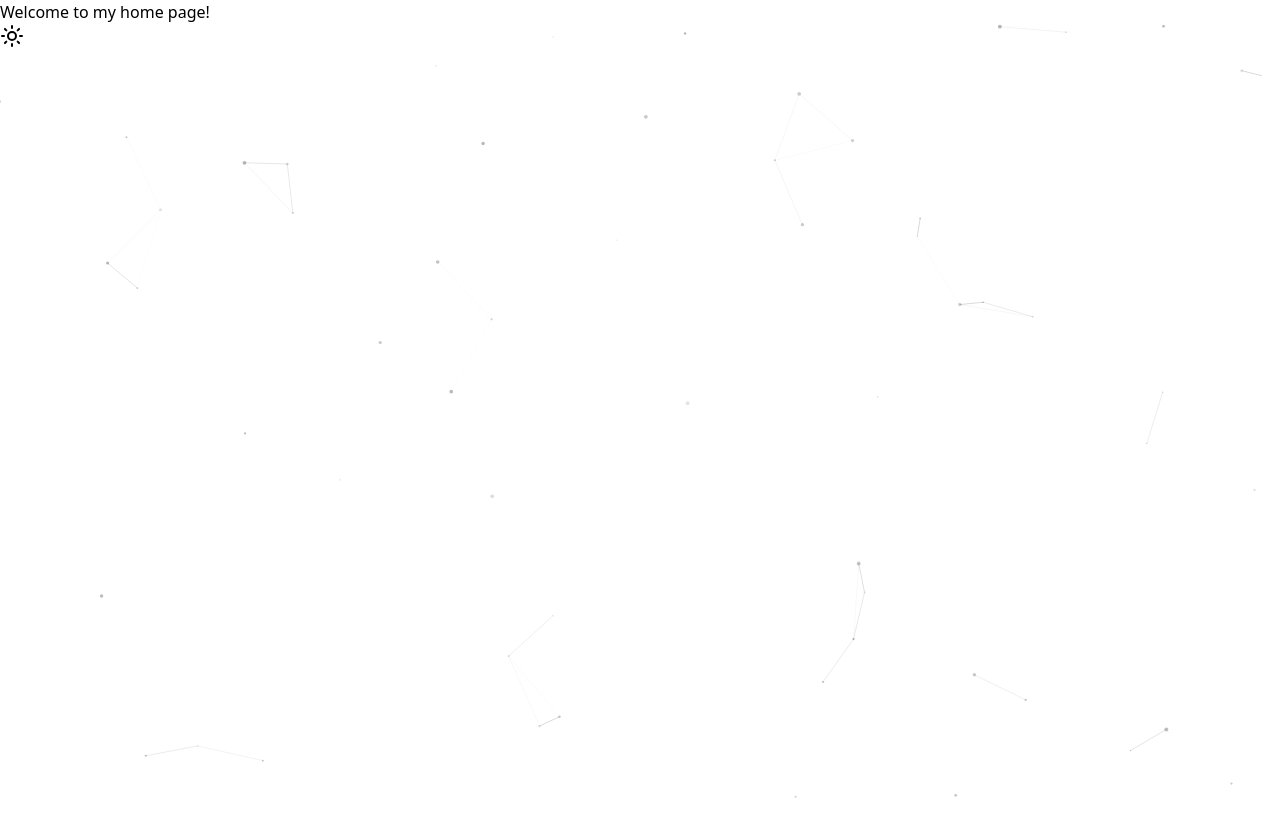
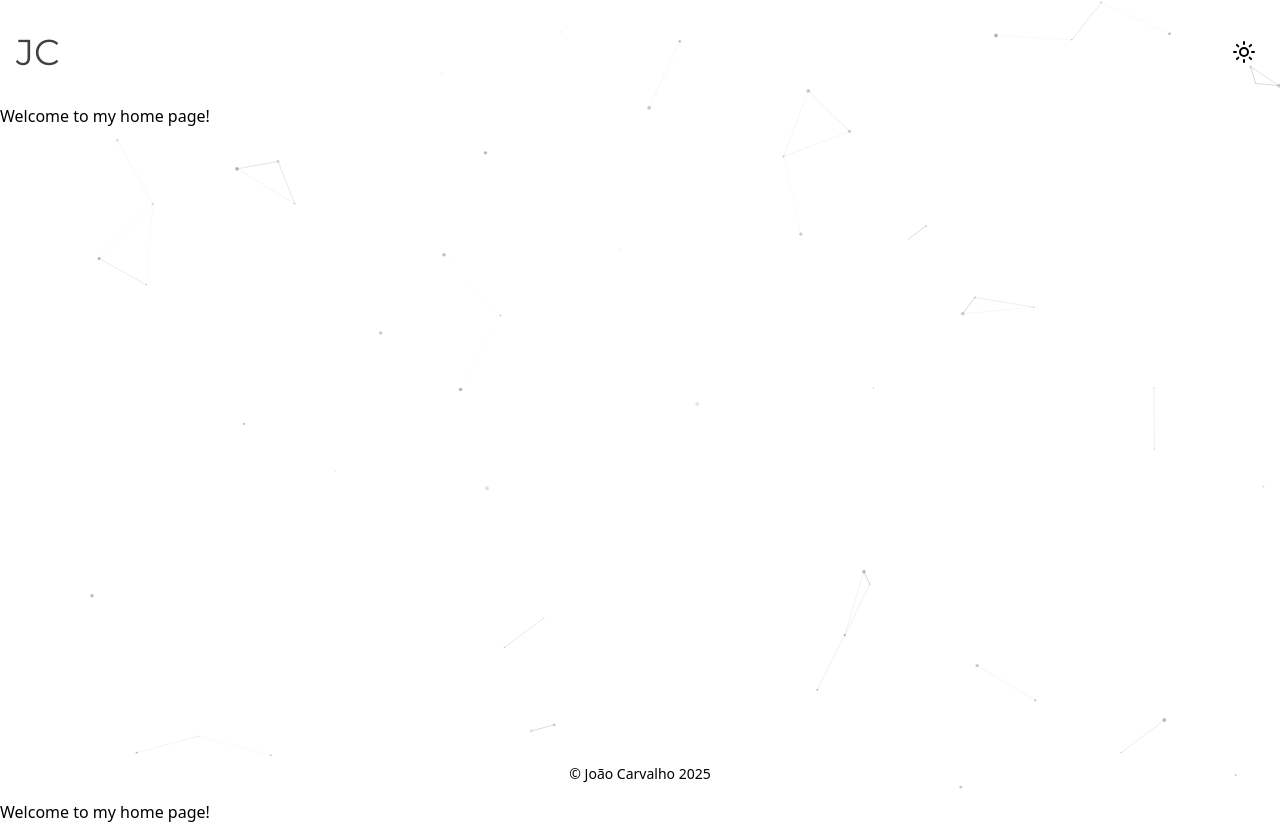
Before and after one commit to joaoc-dev/personal-website, a Next.js app: page / in a window 1280 px wide. Before the commit the page ends 800 px from the top, so only its background shows below. Built offline with nearby package versions, Linux system fonts and the light colour scheme.

Commit message:
feat: add nav-bar

```diff
--- a/app/globals.css
+++ b/app/globals.css
@@ -12,4 +12,15 @@
   --color-foreground: var(--foreground);
   --font-sans: var(--font-geist-sans);
   --font-mono: var(--font-geist-mono);
+  --font-montserrat: var(--font-montserrat);
 }
+
+@layer components {
+  .logo {
+    @apply opacity-75 hover:opacity-100 hover:scale-101 transition-all duration-300 ease-in-out cursor-pointer text-4xl font-montserrat;
+  }
+
+  .icon-button {
+    @apply relative flex items-center justify-center w-10 h-10 rounded-md transition-colors duration-250;
+  }
+}
--- a/app/layout.tsx
+++ b/app/layout.tsx
@@ -1,6 +1,7 @@
 import type { Metadata } from 'next';
 import { Analytics } from '@vercel/analytics/next';
-import { Geist, Geist_Mono } from 'next/font/google';
+import { Geist, Geist_Mono, Montserrat } from 'next/font/google';
+import NavBar from '@/components/layout/nav-bar';
 import ParticlesBackground from '@/components/shared/particles-background';
 import { ThemeProvider } from '@/components/ui/theme-provider';
 import './globals.css';
@@ -12,6 +13,11 @@ const geistSans = Geist({
 
 const geistMono = Geist_Mono({
   variable: '--font-geist-mono',
+  subsets: ['latin'],
+});
+
+const montserrat = Montserrat({
+  variable: '--font-montserrat',
   subsets: ['latin'],
 });
 
@@ -28,7 +34,7 @@ export default function RootLayout({
   return (
     <html lang="en" suppressHydrationWarning>
       <body
-        className={`${geistSans.variable} ${geistMono.variable} antialiased`}
+        className={`${geistSans.variable} ${geistMono.variable} ${montserrat.variable} antialiased`}
       >
         <ThemeProvider
           attribute="class"
@@ -36,6 +42,15 @@ export default function RootLayout({
           enableSystem
           disableTransitionOnChange
         >
+          <div className="max-w-screen-xl mx-auto grid grid-rows-[auto_1fr_auto] min-h-screen">
+            <header>
+              <NavBar />
+            </header>
+            <main>{children}</main>
+            <footer className="text-center text-sm py-4 mt-8">
+              &copy; João Carvalho 2025
+            </footer>
+          </div>
           {children}
           <ParticlesBackground />
         </ThemeProvider>
--- a/app/page.tsx
+++ b/app/page.tsx
@@ -1,10 +1,5 @@
-import { ThemeToggle } from '@/components/ui/theme-toggle';
-
 export default function Home() {
   return (
-    <>
-      <div>Welcome to my home page!</div>
-      <ThemeToggle />
-    </>
+    <div>Welcome to my home page!</div>
   );
 }
--- /dev/null
+++ b/components/layout/nav-bar.tsx
@@ -0,0 +1,17 @@
+import Link from 'next/link';
+import React from 'react';
+import { ThemeToggle } from '../ui/theme-toggle';
+
+function NavBar() {
+  return (
+    <nav className="flex justify-between items-center py-8 px-4">
+      <Link href="/">
+        <span className="logo">JC</span>
+      </Link>
+      <ThemeToggle />
+    </nav>
+
+  );
+}
+
+export default NavBar;
--- a/components/ui/theme-toggle.tsx
+++ b/components/ui/theme-toggle.tsx
@@ -7,14 +7,10 @@ import * as React from 'react';
 export function ThemeToggle() {
   const { theme, setTheme } = useTheme();
 
-  const handleThemeToggle = () => {
-    console.warn('theme', theme);
-    setTheme(theme === 'dark' ? 'light' : 'dark');
-  };
   return (
     <button
       type="button"
-      onClick={handleThemeToggle}
+      onClick={() => setTheme(theme === 'dark' ? 'light' : 'dark')}
       className="icon-button"
     >
       <Sun className="h-6 w-6 rotate-0 scale-100 transition-all duration-500 dark:-rotate-90 dark:scale-0" />
```
